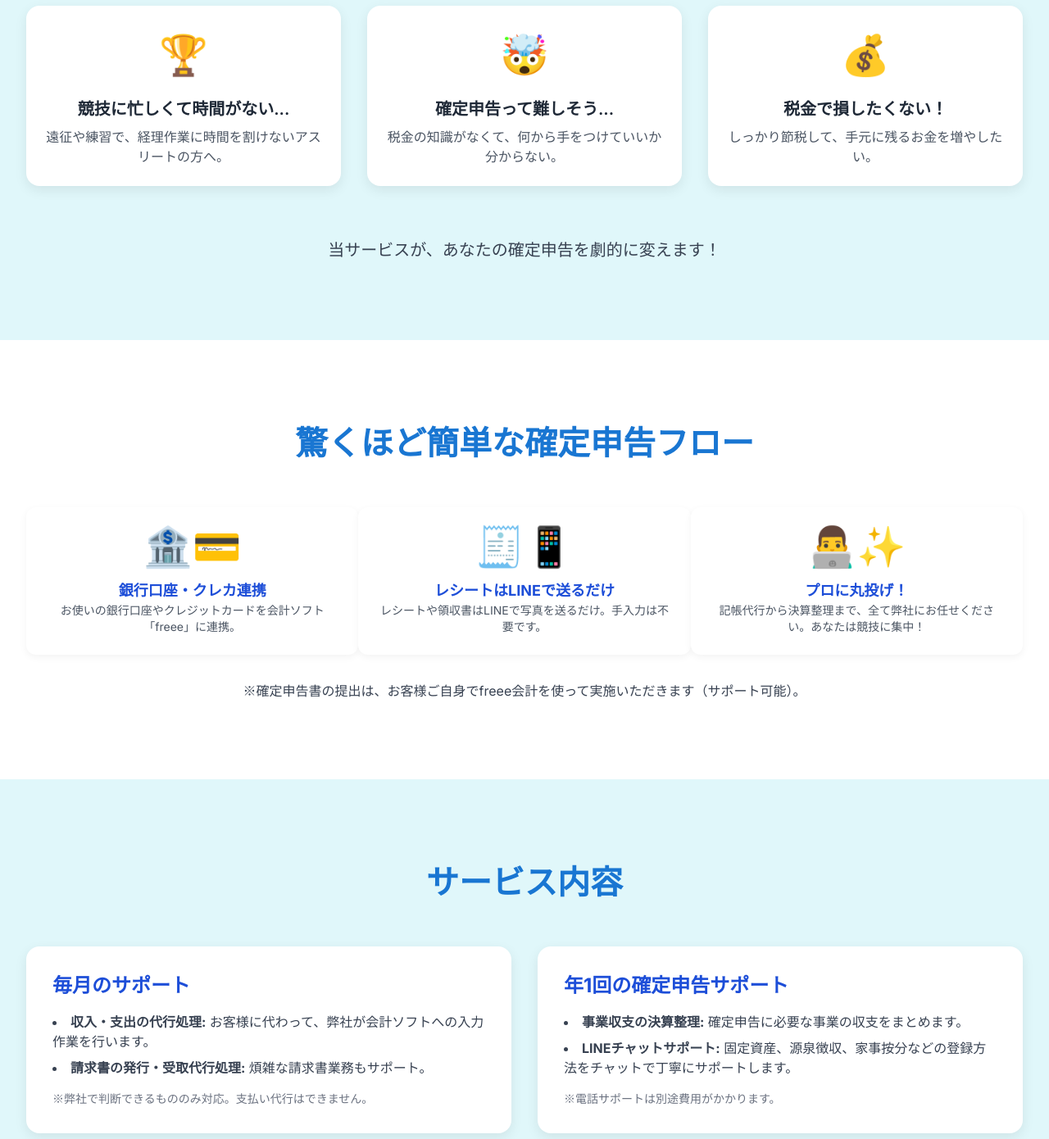
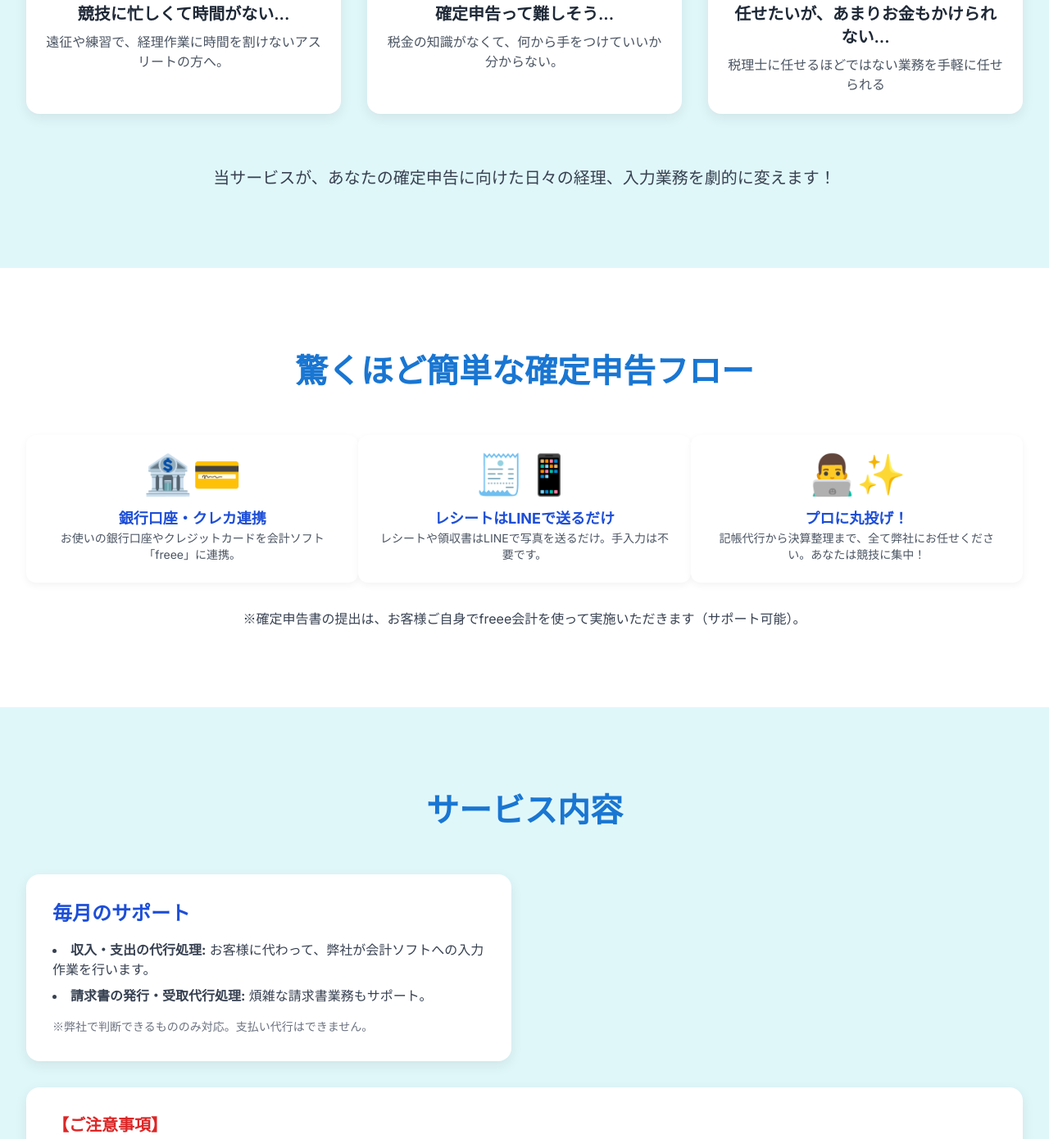
Before and after one commit to FreshSports/freshsports.github.io, a plain HTML site: page index.html in a window 1280 px wide. Shown: the part 707-2097 px from the top of the page at 82% size. Drawn offline with nearby package versions, Linux system fonts and the light colour scheme.

Commit message:
Update index.html

```diff
--- a/index.html
+++ b/index.html
@@ -209,7 +209,7 @@
     <div class="hero">
         <div class="wave"></div>
         <div class="container relative z-10">
-            <h1>年収1000万円以下のアスリートを応援！<br>確定申告に向けた日々の経理、入力業務をさくっとお任せ！</h1>
+            <h1>年収1000万円以下のアスリートを応援！</h1>
             <p>競技に集中したいアスリートのための、簡単・安心・お得な確定申告サポートサービス</p>
             <a href="#price-plan" class="btn-primary inline-block">今すぐ詳細を見る！</a>
         </div>
@@ -231,11 +231,11 @@
                 </div>
                 <div class="card text-center p-6">
                     <div class="feature-icon mb-4">💰</div>
-                    <h3 class="text-xl font-semibold mb-2 text-gray-800">税金で損したくない！</h3>
-                    <p class="text-gray-600">しっかり節税して、手元に残るお金を増やしたい。</p>
+                    <h3 class="text-xl font-semibold mb-2 text-gray-800">任せたいが、あまりお金もかけられない...</h3>
+                    <p class="text-gray-600">税理士に任せるほどではない業務を手軽に任せられる</p>
                 </div>
             </div>
-            <p class="text-center text-xl text-gray-700">当サービスが、あなたの確定申告を劇的に変えます！</p>
+            <p class="text-center text-xl text-gray-700">当サービスが、あなたの確定申告に向けた日々の経理、入力業務を劇的に変えます！</p>
         </div>
     </section>
 
@@ -298,14 +298,7 @@
                     </ul>
                     <p class="text-sm text-gray-500 mt-4">※弊社で判断できるもののみ対応。支払い代行はできません。</p>
                 </div>
-                <div class="card">
-                    <h3 class="text-2xl font-bold mb-4 text-blue-700">年1回の確定申告サポート</h3>
-                    <ul class="list-disc list-inside text-gray-700 space-y-2">
-                        <li><strong>事業収支の決算整理:</strong> 確定申告に必要な事業の収支をまとめます。</li>
-                        <li><strong>LINEチャットサポート:</strong> 固定資産、源泉徴収、家事按分などの登録方法をチャットで丁寧にサポートします。</li>
-                    </ul>
-                    <p class="text-sm text-gray-500 mt-4">※電話サポートは別途費用がかかります。</p>
-                </div>
+                <!-- Removed '年1回の確定申告サポート' section -->
             </div>
 
             <div class="card mt-8 disclaimer">
@@ -345,7 +338,7 @@
                 <ul class="list-disc list-inside text-gray-700 mt-6 text-left space-y-2">
                     <li>毎月の収入・支出代行処理</li>
                     <li>請求書発行・受取代行処理</li>
-                    <li>確定申告の決算整理サポート</li>
+                    <!-- Removed '確定申告の決算整理サポート' -->
                     <li>LINEチャットサポート</li>
                 </ul>
                 <a href="#contact" class="btn-primary inline-block mt-8">お申し込みはこちら</a>
```
